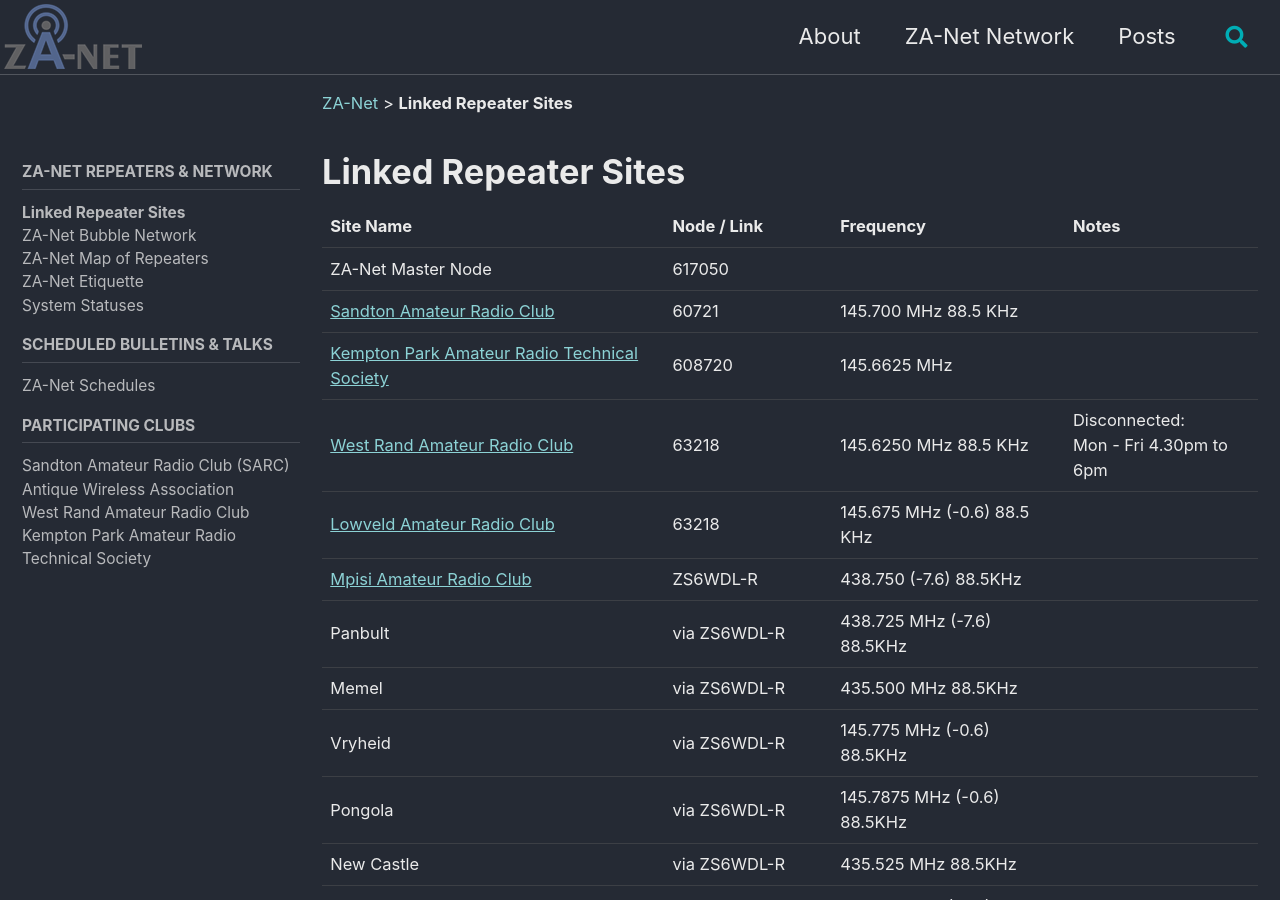
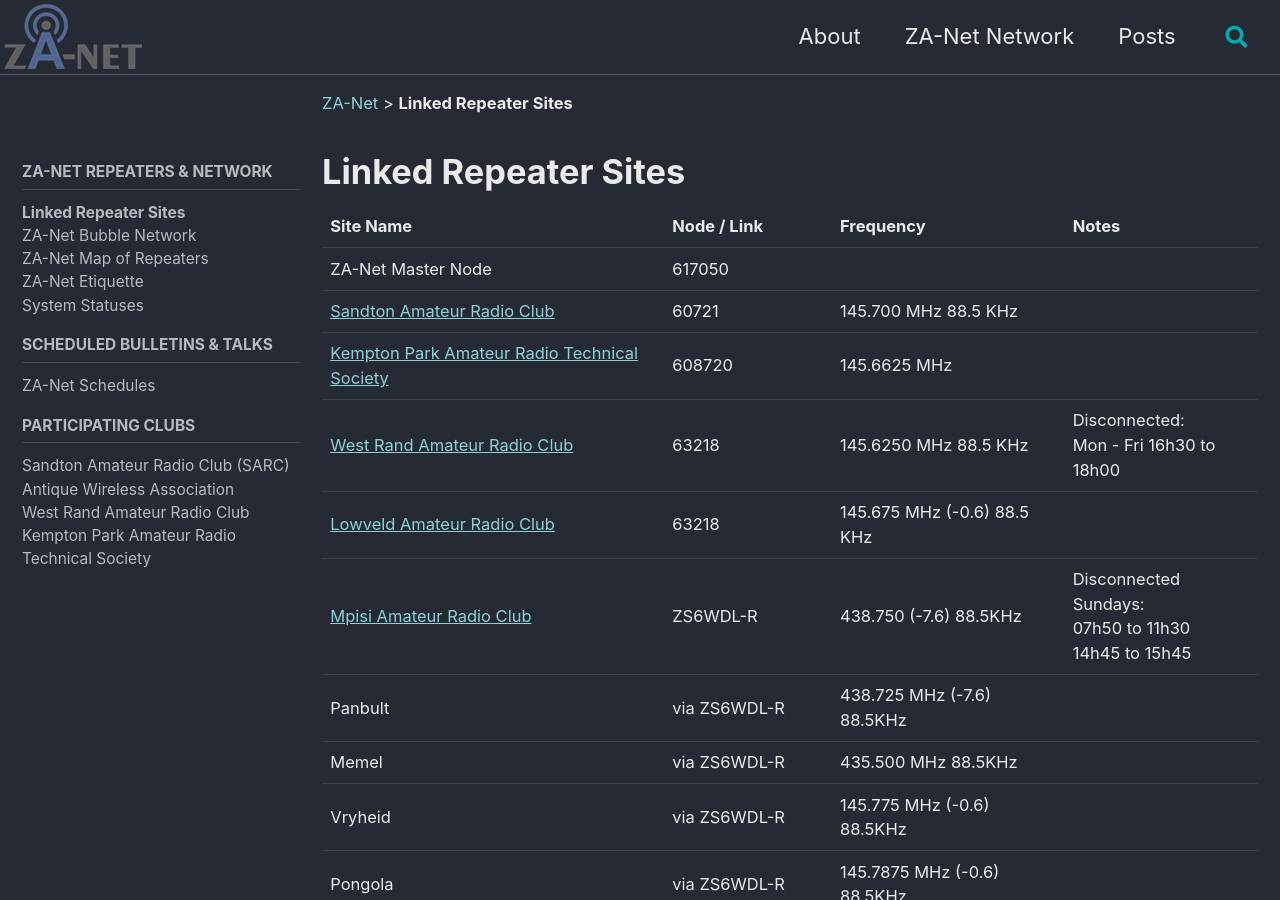
Before and after one commit to za-net/za-net.github.io, a Jekyll site: the page built from _pages/network.md, in a window 1280 px wide and 900 px high. Built offline with Jekyll 4.4.1, drawn with Linux system fonts in a browser that asks for light colours; cached includes are drawn as plain includes.

Commit message:
chore: Adding Mpisi Disconnect times

```diff
--- a/_pages/network.md
+++ b/_pages/network.md
@@ -13,9 +13,9 @@
 | ZA-Net Master Node | 617050 | | |
 |[Sandton Amateur Radio Club](https://www.zs6stn.org.za/){:target="_blank"} | 60721 | 145.700 MHz 88.5 KHz | |
 |[Kempton Park Amateur Radio Technical Society](https://zs6kts.co.za/){:target="_blank"} | 608720 | 145.6625 MHz | |
-|[West Rand Amateur Radio Club](https://www.zs6wr.co.za/){:target="_blank"} | 63218 | 145.6250 MHz 88.5 KHz | Disconnected:<br/> Mon - Fri 4.30pm to 6pm |
+|[West Rand Amateur Radio Club](https://www.zs6wr.co.za/){:target="_blank"} | 63218 | 145.6250 MHz 88.5 KHz | Disconnected:<br/> Mon - Fri 16h30 to 18h00 |
 |[Lowveld Amateur Radio Club](https://www.facebook.com/ZS6LOW/){:target="_blank"} | 63218 |  145.675 MHz (-0.6) 88.5 KHz | |
-| [Mpisi Amateur Radio Club](https://www.facebook.com/groups/848835003502702/){:target="_blank"} | ZS6WDL-R | 438.750 (-7.6) 88.5KHz | |
+| [Mpisi Amateur Radio Club](https://www.facebook.com/groups/848835003502702/){:target="_blank"} | ZS6WDL-R | 438.750 (-7.6) 88.5KHz | Disconnected Sundays:<br/> 07h50 to 11h30 <br/> 14h45 to 15h45 |
 | Panbult | via ZS6WDL-R | 438.725 MHz (-7.6) 88.5KHz | |
 | Memel | via ZS6WDL-R | 435.500 MHz 88.5KHz  | |
 | Vryheid | via ZS6WDL-R | 145.775 MHz (-0.6) 88.5KHz  | |
```
